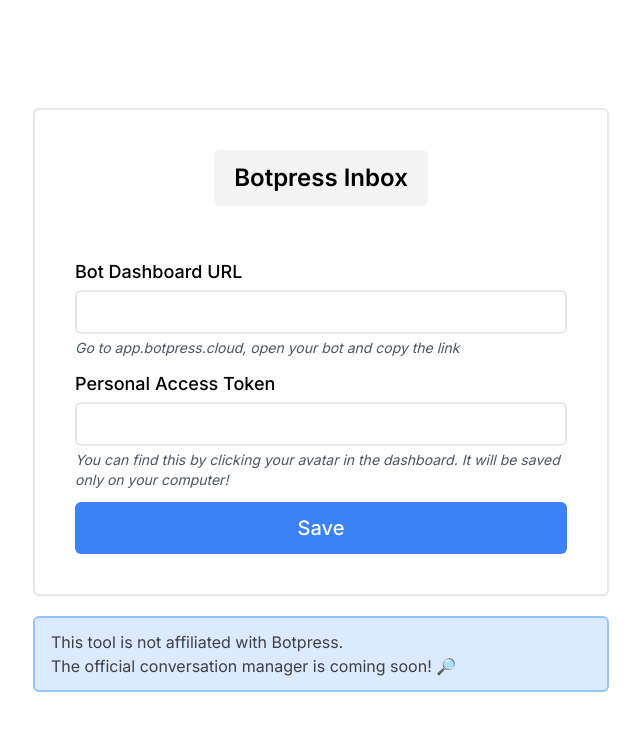
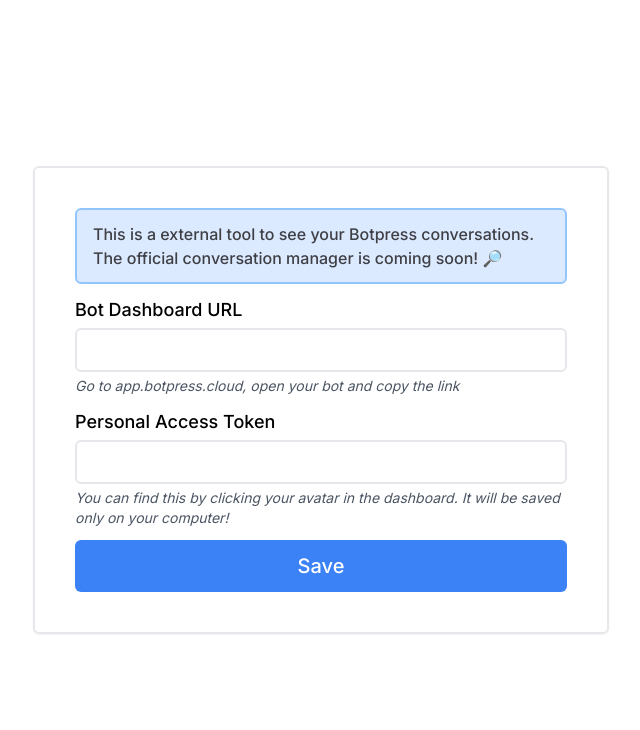
Before and after one commit to botpress/inbox, a React (Vite) app: page / in a window 1280 px wide. Shown: the top 730 px of the page, without its empty margins (319-959 px from the left). Built offline with nearby package versions, Linux system fonts and the light colour scheme.

Commit message:
chore: updates disclaimer

```diff
--- a/src/components/interface/Disclaimer.tsx
+++ b/src/components/interface/Disclaimer.tsx
@@ -4,10 +4,10 @@
 
 export function Disclaimer({ full }: DisclaimerProps) {
 	return (
-		<p className="px-4 py-3 border-2 border-blue-300 bg-blue-100 rounded-md text-zinc-700">
+		<p className="px-4 py-3 border-2 border-blue-300 bg-blue-100 rounded-md text-zinc-700 font-medium">
 			{full && (
 				<>
-					This tool is not affiliated with Botpress.
+					This is a external tool to see your Botpress conversations.
 					<br />
 				</>
 			)}
--- a/src/components/interface/Header.tsx
+++ b/src/components/interface/Header.tsx
@@ -9,12 +9,7 @@
 			className={`overflow-hidden default-border bg-white p-3 flex items-center justify-between top-1 z-10 m-2 ${className}`}
 		>
 			<div className="flex flex-row gap-5 items-center">
-				<img
-					src="https://avatars.githubusercontent.com/u/23510677?s=200&v=4"
-					alt="Botpress logo"
-					className="h-10 rounded-full"
-				/>
-				<h1 className="text-lg font-medium">Botpress Inbox</h1>
+				<h1 className="text-lg font-medium">External tool</h1>
 			</div>
 			<div className="flex items-center gap-2">
 				<a className="relative cursor-pointer whitespace-nowrap rounded-md p-2 px-4 text-sm transition-colors  text-zinc-900">
--- a/src/pages/Dashboard.tsx
+++ b/src/pages/Dashboard.tsx
@@ -293,16 +293,7 @@
 					onSubmit={handleSubmitCredentials}
 					className="border-2 p-10 rounded-md shadow-sm flex flex-col gap-3"
 				>
-					<div className="bg-zinc-100 px-5 py-3 mb-10 flex flex-col items-center gap-1 rounded-md mx-auto">
-						{/* <img
-							src="https://avatars.githubusercontent.com/u/23510677?s=200&v=4"
-							alt="Botpress logo"
-							className="h-16 w-16 rounded-full"
-						/> */}
-						<span className="text-2xl font-bold">
-							Botpress Inbox
-						</span>
-					</div>
+					<Disclaimer full />
 
 					<label htmlFor="" className="flex flex-col gap-1">
 						<span className="text-lg font-medium">
@@ -350,7 +341,6 @@
 						</span>
 					</button>
 				</form>
-				<Disclaimer full />
 			</div>
 		</div>
 	);
```
